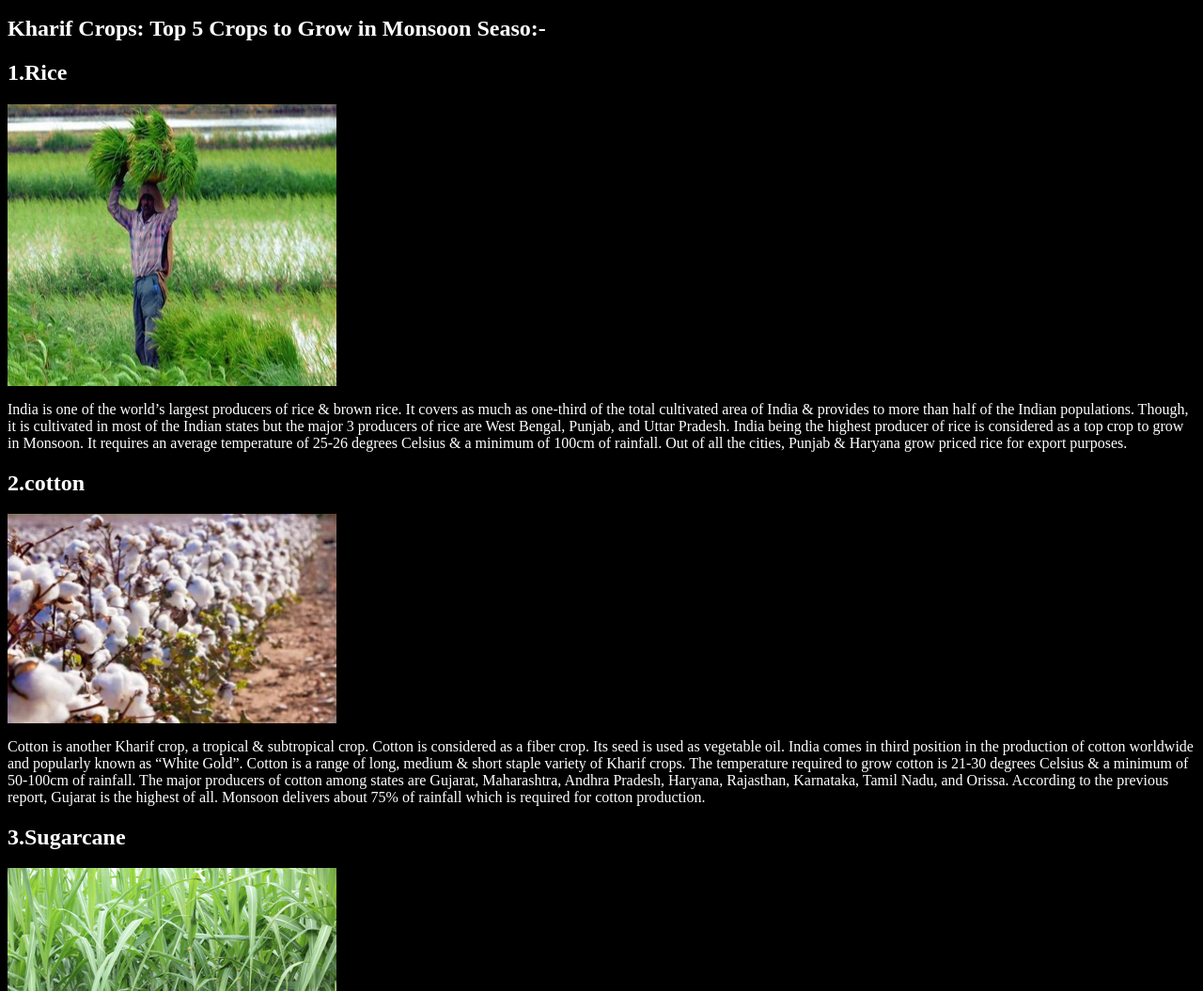
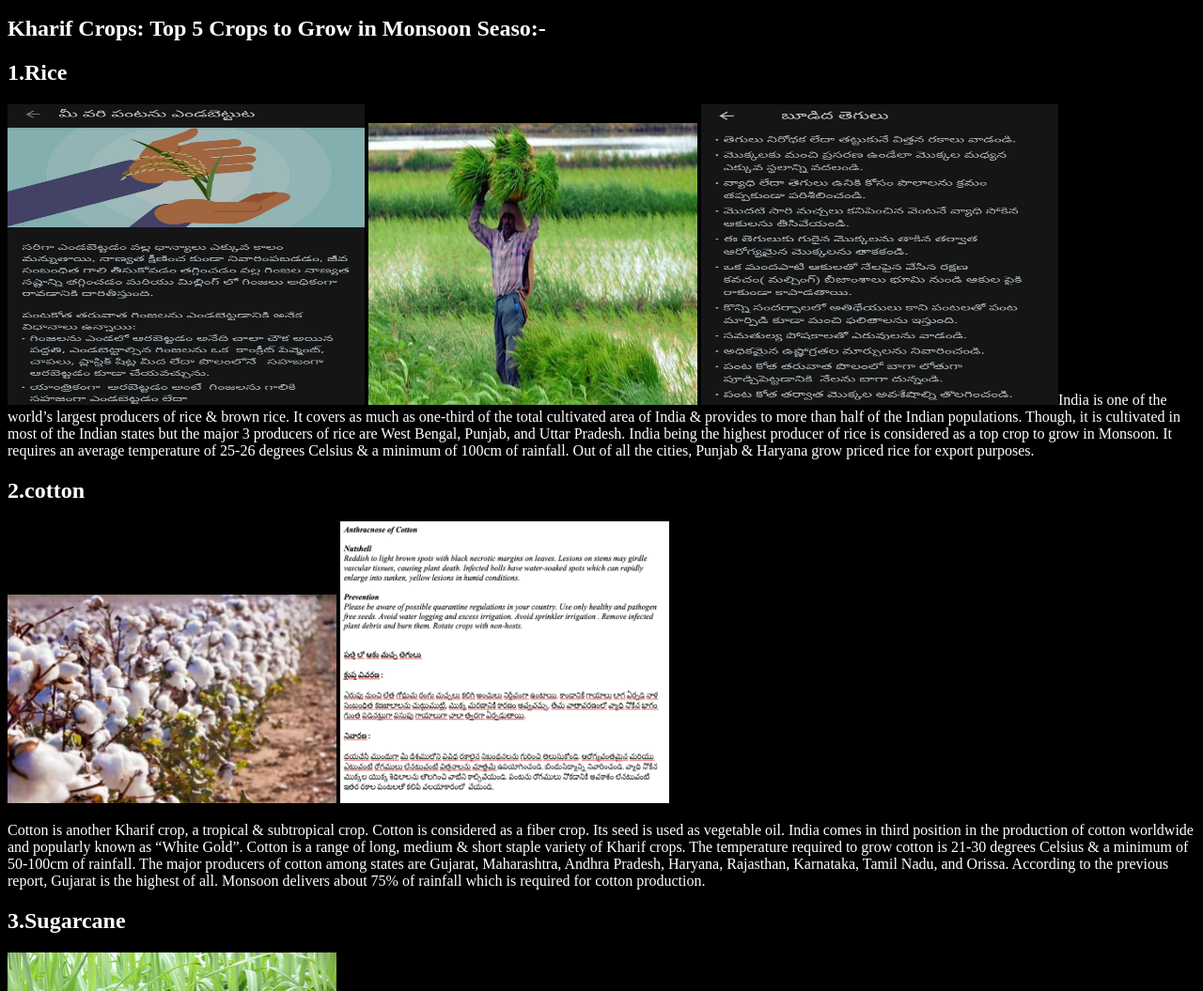
Before and after one commit to MallangiGowthami/abcd, a plain HTML site: page index.html in a window 1280 px wide. Shown: the part 4994-6049 px from the top of the page at 94% size. Drawn offline with Linux system fonts and the light colour scheme.

Commit message:
Update index.html

```diff
--- a/index.html
+++ b/index.html
@@ -128,11 +128,14 @@ For more fruits and vegetables, make sure to follow a year-round seasonality gui
 
 <h2>4.Monsoon: (Varsha Ritu)</h2><h2>Kharif Crops: Top 5 Crops to Grow in Monsoon Seaso:-</h2>
 <h2>1.Rice</h2>
+<img src="IMG_20210627_002324.jpg" width="380px" height="320px">
 <img src="farmers.jpg" width="350px" height="300px">
+<img src="IMG_20210627_002642.jpg" width="380px" height="320px"
 <p>India is one of the world’s largest producers of rice & brown rice. It covers as much as one-third of the total cultivated area of India & provides to more than half of the Indian populations. Though, it is cultivated in most of the Indian states but the major 3 producers of rice are West Bengal, Punjab, and Uttar Pradesh. India being the highest producer of rice is considered as a top crop to grow in Monsoon. It requires an average temperature of 25-26 degrees Celsius & a minimum of 100cm of rainfall. Out of all the cities, Punjab & Haryana grow priced rice for export purposes.</p>
 <h2>2.cotton</h2>
 <img src="cottonll_258114.jpg" width="350px" height="he300px">
-
+<img src="10240749096459.png" width="350px
+" height="300px">
 
 <p>Cotton is another Kharif crop, a tropical & subtropical crop. Cotton is considered as a fiber crop. Its seed is used as vegetable oil. India comes in third position in the production of cotton worldwide and popularly known as “White Gold”. Cotton is a range of long, medium & short staple variety of Kharif crops. The temperature required to grow cotton is 21-30 degrees Celsius & a minimum of 50-100cm of rainfall. The major producers of cotton among states are Gujarat, Maharashtra, Andhra Pradesh, Haryana, Rajasthan, Karnataka, Tamil Nadu, and Orissa. According to the previous report, Gujarat is the highest of all. Monsoon delivers about 75% of rainfall which is required for cotton production.</p>
 <h2>3.Sugarcane</h2>
```
